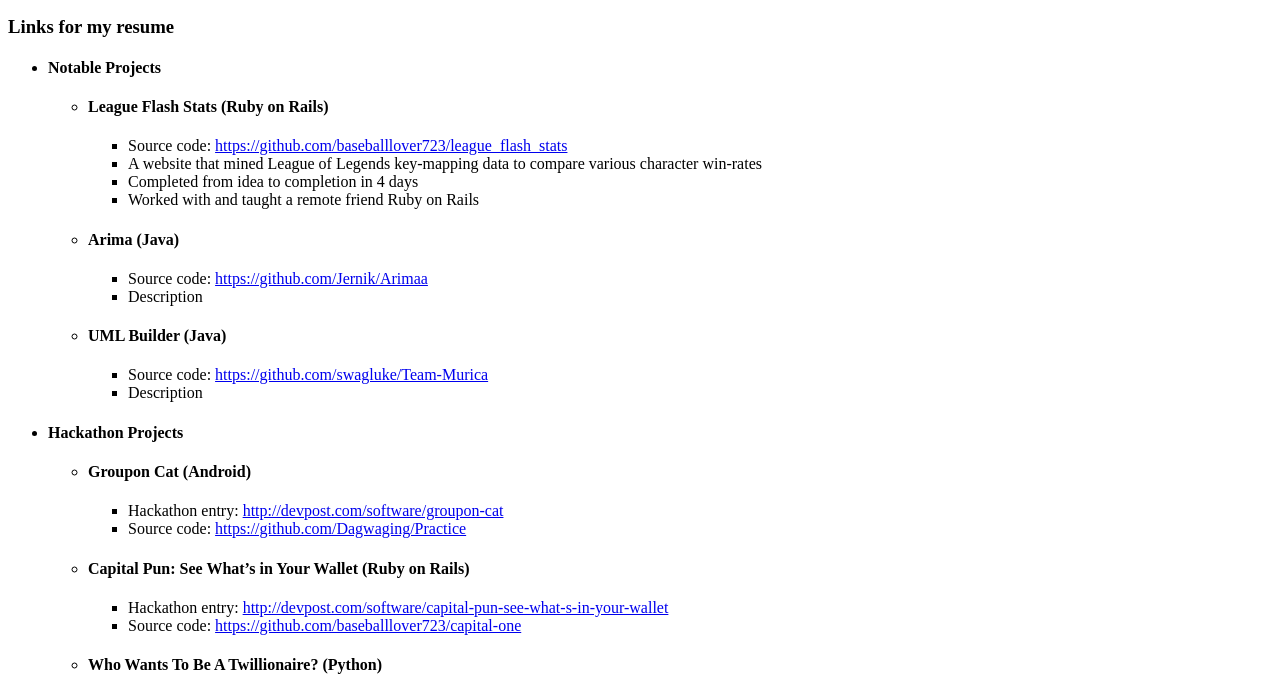
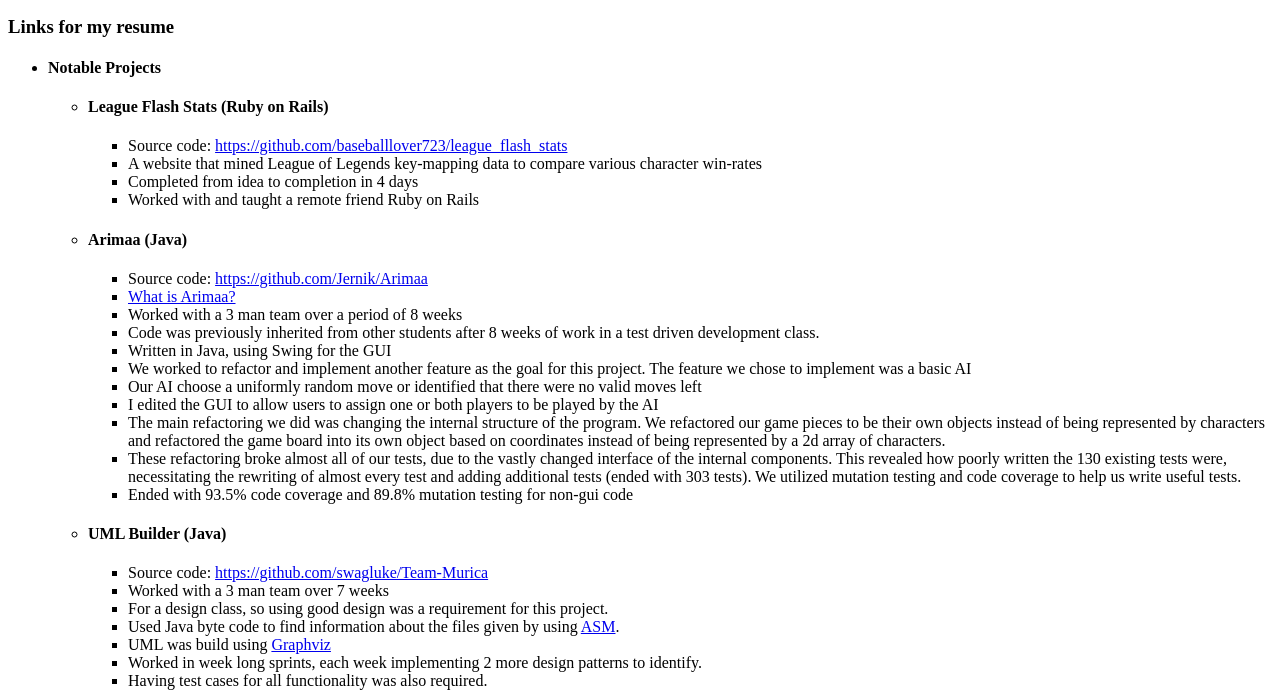
Before and after one commit to baseballlover723/baseballlover723.github.io, a plain HTML site: page index.html in a window 1280 px wide. Shown: the part 101-796 px from the top of the page. Drawn offline with nearby package versions, Linux system fonts and the light colour scheme.

Commit message:
added descriptions for my notable projects

```diff
--- a/index.html
+++ b/index.html
@@ -25,17 +25,39 @@
                 </ul>
             </li>
             <li>
-                <h4>Arima (Java)</h4>
+                <h4>Arimaa (Java)</h4>
                 <ul>
                     <li>Source code: <a href="https://github.com/Jernik/Arimaa">https://github.com/Jernik/Arimaa</a></li>
-                    <li>Description</li>
+                    <li><a href="https://en.wikipedia.org/wiki/Arimaa">What is Arimaa?</a></li>
+                    <li>Worked with a 3 man team over a period of 8 weeks</li>
+                    <li>Code was previously inherited from other students after 8 weeks of work in a test driven development class.</li>
+                    <li>Written in Java, using Swing for the GUI</li>
+                    <li>We worked to refactor and implement another feature as the goal for this project. The feature we chose to implement was a basic AI</li>
+                    <li>Our AI choose a uniformly random move or identified that there were no valid moves left</li>
+                    <li>I edited the GUI to allow users to assign one or both players to be played by the AI</li>
+                    <li>
+                        The main refactoring we did was changing the internal structure of the program.
+                        We refactored our game pieces to be their own objects instead of being represented by characters and
+                        refactored the game board into its own object based on coordinates instead of being represented by a 2d array of characters.
+                    </li>
+                    <li>
+                        These refactoring broke almost all of our tests, due to the vastly changed interface of the internal components.
+                        This revealed how poorly written the 130 existing tests were, necessitating the rewriting of almost every test and adding additional tests (ended with 303 tests).
+                        We utilized mutation testing and code coverage to help us write useful tests.
+                    </li>
+                    <li>Ended with 93.5% code coverage and 89.8% mutation testing for non-gui code</li>
                 </ul>
             </li>
             <li>
                 <h4>UML Builder (Java)</h4>
                 <ul>
                     <li>Source code: <a href="https://github.com/swagluke/Team-Murica">https://github.com/swagluke/Team-Murica</a></li>
-                    <li>Description</li>
+                    <li>Worked with a 3 man team over 7 weeks</li>
+                    <li>For a design class, so using good design was a requirement for this project.</li>
+                    <li>Used Java byte code to find information about the files given by using <a href="http://asm.ow2.org/">ASM</a>.</li>
+                    <li>UML was build using <a href="http://www.graphviz.org/">Graphviz</a></li>
+                    <li>Worked in week long sprints, each week implementing 2 more design patterns to identify.</li>
+                    <li>Having test cases for all functionality was also required.</li>
                 </ul>
             </li>
         </ul>
```
